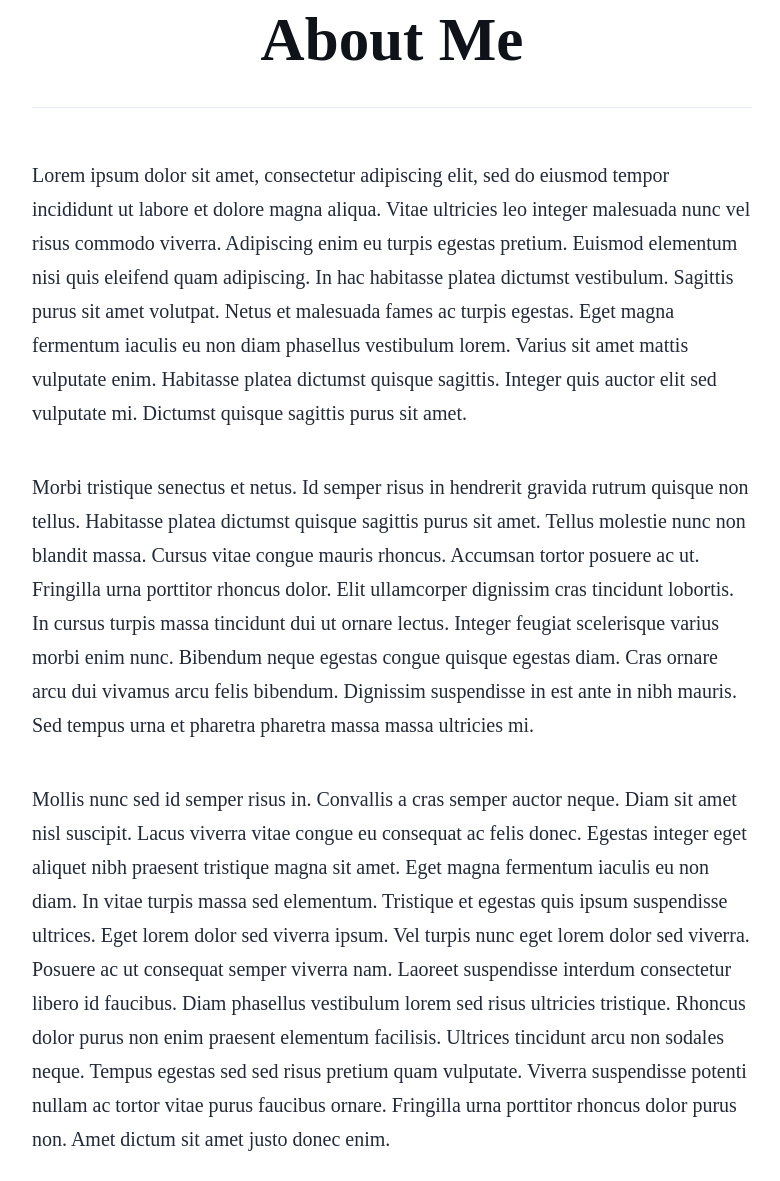
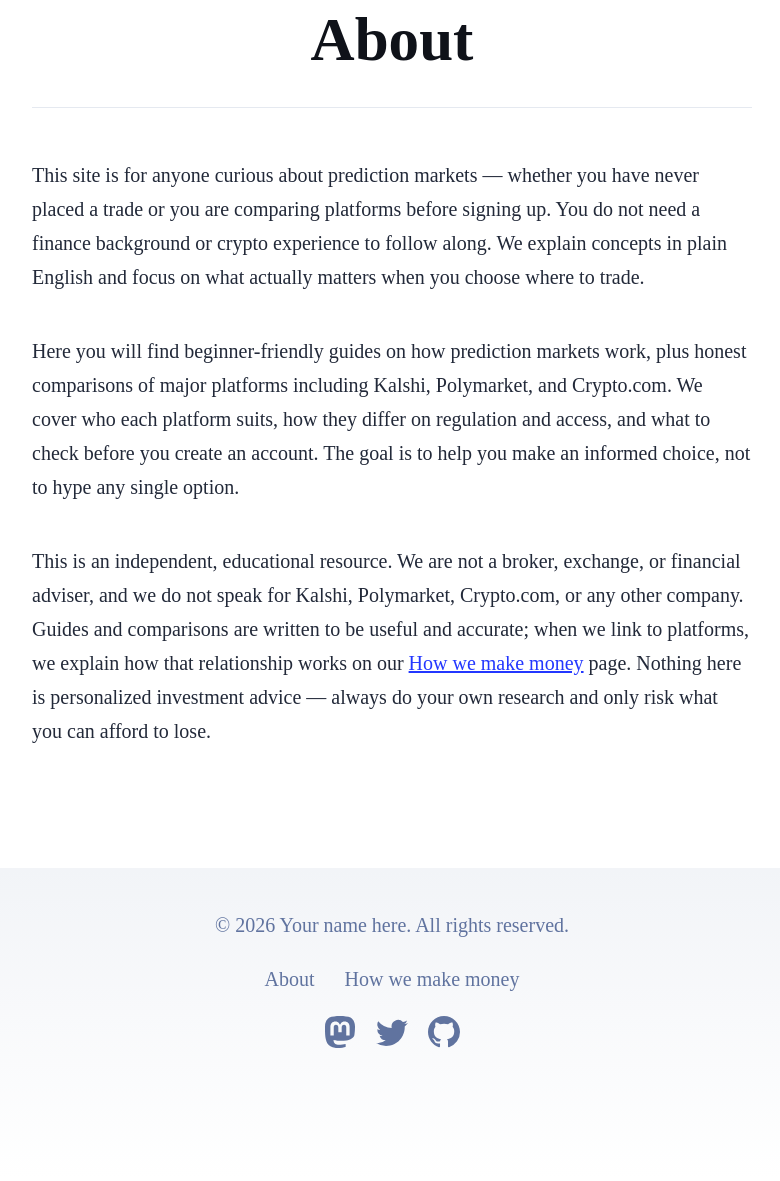
Before and after one commit to togayt/prediction-markets, an Astro site: page /about in a window 1280 px wide. Shown: the part 715-1896 px from the top of the page, without its empty margins (248-1028 px from the left). Built offline with nearby package versions, Linux system fonts and the light colour scheme; Astro itself is replaced by a stand-in of ours.

Commit message:
Add About and How we make money pages

```diff
--- a/src/components/Footer.astro
+++ b/src/components/Footer.astro
@@ -4,6 +4,10 @@
 
 <footer>
 	&copy; {today.getFullYear()} Your name here. All rights reserved.
+	<nav class="footer-links" aria-label="Site">
+		<a href="/about">About</a>
+		<a href="/how-we-make-money">How we make money</a>
+	</nav>
 	<div class="social-links">
 		<a href="https://m.webtoo.ls/@astro" target="_blank">
 			<span class="sr-only">Follow Astro on Mastodon</span>
@@ -46,6 +50,20 @@
 		color: rgb(var(--gray));
 		text-align: center;
 	}
+	.footer-links {
+		display: flex;
+		justify-content: center;
+		flex-wrap: wrap;
+		gap: 0.5em 1.5em;
+		margin-top: 1em;
+	}
+	.footer-links a {
+		color: rgb(var(--gray));
+		text-decoration: none;
+	}
+	.footer-links a:hover {
+		color: rgb(var(--gray-dark));
+	}
 	.social-links {
 		display: flex;
 		justify-content: center;
--- a/src/components/Header.astro
+++ b/src/components/Header.astro
@@ -10,6 +10,7 @@
 			<HeaderLink href="/">Home</HeaderLink>
 			<HeaderLink href="/blog">Blog</HeaderLink>
 			<HeaderLink href="/about">About</HeaderLink>
+			<HeaderLink href="/how-we-make-money">How we make money</HeaderLink>
 		</div>
 		<div class="social-links">
 			<a href="https://m.webtoo.ls/@astro" target="_blank">
--- a/src/pages/about.astro
+++ b/src/pages/about.astro
@@ -4,60 +4,31 @@
 ---
 
 <Layout
-	title="About Me"
-	description="Lorem ipsum dolor sit amet"
-	pubDate={new Date('August 08 2021')}
+	title="About"
+	description="Who this prediction markets guide is for, what we cover, and how we stay independent."
+	pubDate={new Date('June 4 2026')}
 	heroImage={AboutHeroImage}
 >
 	<p>
-		Lorem ipsum dolor sit amet, consectetur adipiscing elit, sed do eiusmod tempor incididunt ut
-		labore et dolore magna aliqua. Vitae ultricies leo integer malesuada nunc vel risus commodo
-		viverra. Adipiscing enim eu turpis egestas pretium. Euismod elementum nisi quis eleifend quam
-		adipiscing. In hac habitasse platea dictumst vestibulum. Sagittis purus sit amet volutpat. Netus
-		et malesuada fames ac turpis egestas. Eget magna fermentum iaculis eu non diam phasellus
-		vestibulum lorem. Varius sit amet mattis vulputate enim. Habitasse platea dictumst quisque
-		sagittis. Integer quis auctor elit sed vulputate mi. Dictumst quisque sagittis purus sit amet.
+		This site is for anyone curious about prediction markets — whether you have never placed a trade
+		or you are comparing platforms before signing up. You do not need a finance background or crypto
+		experience to follow along. We explain concepts in plain English and focus on what actually matters
+		when you choose where to trade.
 	</p>
 
 	<p>
-		Morbi tristique senectus et netus. Id semper risus in hendrerit gravida rutrum quisque non
-		tellus. Habitasse platea dictumst quisque sagittis purus sit amet. Tellus molestie nunc non
-		blandit massa. Cursus vitae congue mauris rhoncus. Accumsan tortor posuere ac ut. Fringilla urna
-		porttitor rhoncus dolor. Elit ullamcorper dignissim cras tincidunt lobortis. In cursus turpis
-		massa tincidunt dui ut ornare lectus. Integer feugiat scelerisque varius morbi enim nunc.
-		Bibendum neque egestas congue quisque egestas diam. Cras ornare arcu dui vivamus arcu felis
-		bibendum. Dignissim suspendisse in est ante in nibh mauris. Sed tempus urna et pharetra pharetra
-		massa massa ultricies mi.
+		Here you will find beginner-friendly guides on how prediction markets work, plus honest
+		comparisons of major platforms including Kalshi, Polymarket, and Crypto.com. We cover who each
+		platform suits, how they differ on regulation and access, and what to check before you create an
+		account. The goal is to help you make an informed choice, not to hype any single option.
 	</p>
 
 	<p>
-		Mollis nunc sed id semper risus in. Convallis a cras semper auctor neque. Diam sit amet nisl
-		suscipit. Lacus viverra vitae congue eu consequat ac felis donec. Egestas integer eget aliquet
-		nibh praesent tristique magna sit amet. Eget magna fermentum iaculis eu non diam. In vitae
-		turpis massa sed elementum. Tristique et egestas quis ipsum suspendisse ultrices. Eget lorem
-		dolor sed viverra ipsum. Vel turpis nunc eget lorem dolor sed viverra. Posuere ac ut consequat
-		semper viverra nam. Laoreet suspendisse interdum consectetur libero id faucibus. Diam phasellus
-		vestibulum lorem sed risus ultricies tristique. Rhoncus dolor purus non enim praesent elementum
-		facilisis. Ultrices tincidunt arcu non sodales neque. Tempus egestas sed sed risus pretium quam
-		vulputate. Viverra suspendisse potenti nullam ac tortor vitae purus faucibus ornare. Fringilla
-		urna porttitor rhoncus dolor purus non. Amet dictum sit amet justo donec enim.
-	</p>
-
-	<p>
-		Mattis ullamcorper velit sed ullamcorper morbi tincidunt. Tortor posuere ac ut consequat semper
-		viverra. Tellus mauris a diam maecenas sed enim ut sem viverra. Venenatis urna cursus eget nunc
-		scelerisque viverra mauris in. Arcu ac tortor dignissim convallis aenean et tortor at. Curabitur
-		gravida arcu ac tortor dignissim convallis aenean et tortor. Egestas tellus rutrum tellus
-		pellentesque eu. Fusce ut placerat orci nulla pellentesque dignissim enim sit amet. Ut enim
-		blandit volutpat maecenas volutpat blandit aliquam etiam. Id donec ultrices tincidunt arcu. Id
-		cursus metus aliquam eleifend mi.
-	</p>
-
-	<p>
-		Tempus quam pellentesque nec nam aliquam sem. Risus at ultrices mi tempus imperdiet. Id porta
-		nibh venenatis cras sed felis eget velit. Ipsum a arcu cursus vitae. Facilisis magna etiam
-		tempor orci eu lobortis elementum. Tincidunt dui ut ornare lectus sit. Quisque non tellus orci
-		ac. Blandit libero volutpat sed cras. Nec tincidunt praesent semper feugiat nibh sed pulvinar
-		proin gravida. Egestas integer eget aliquet nibh praesent tristique magna.
+		This is an independent, educational resource. We are not a broker, exchange, or financial
+		adviser, and we do not speak for Kalshi, Polymarket, Crypto.com, or any other company. Guides and
+		comparisons are written to be useful and accurate; when we link to platforms, we explain how that
+		relationship works on our <a href="/how-we-make-money">How we make money</a> page. Nothing here is
+		personalized investment advice — always do your own research and only risk what you can afford to
+		lose.
 	</p>
 </Layout>
```
Also changed, not shown: src/pages/how-we-make-money.astro (added, +39 -0 lines).
